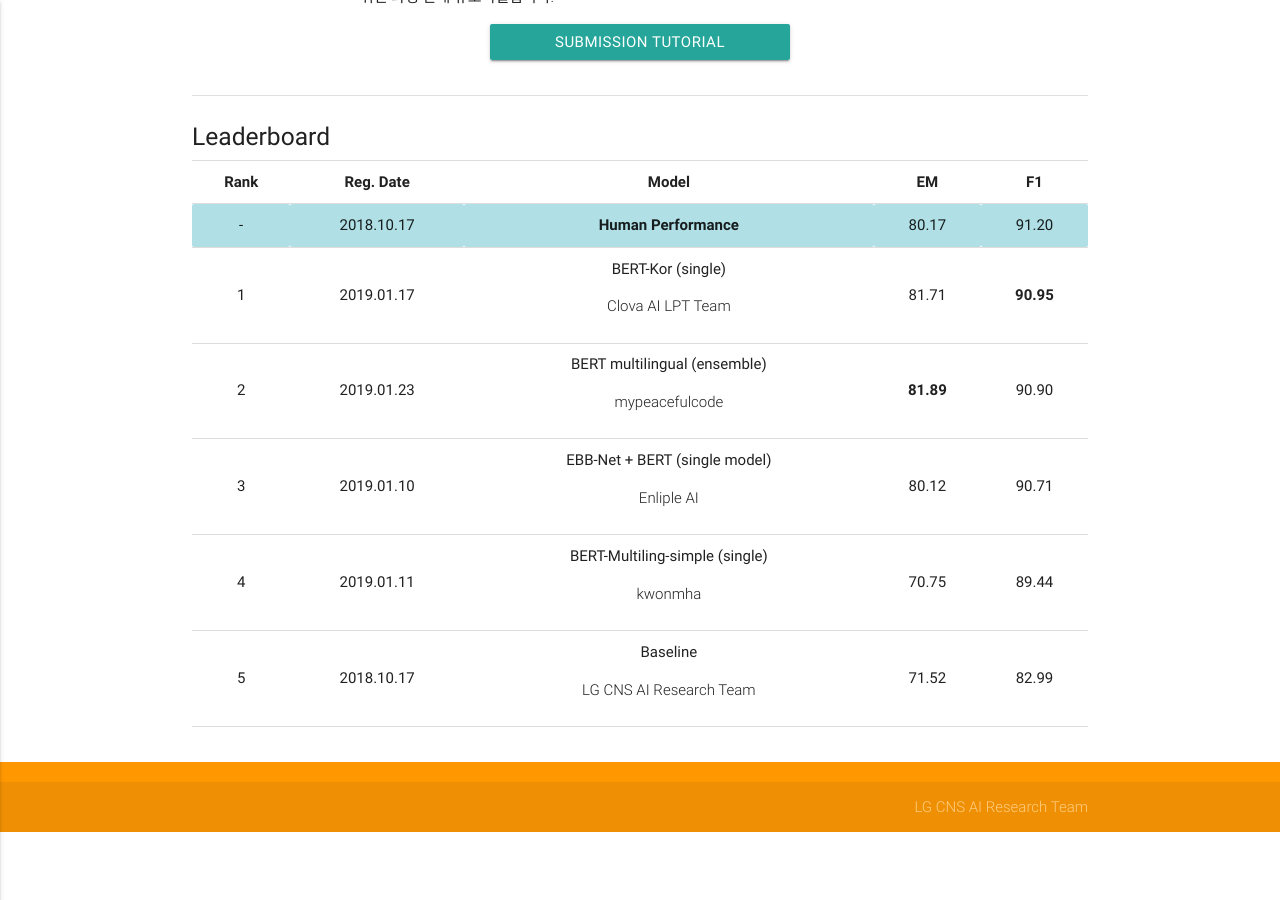
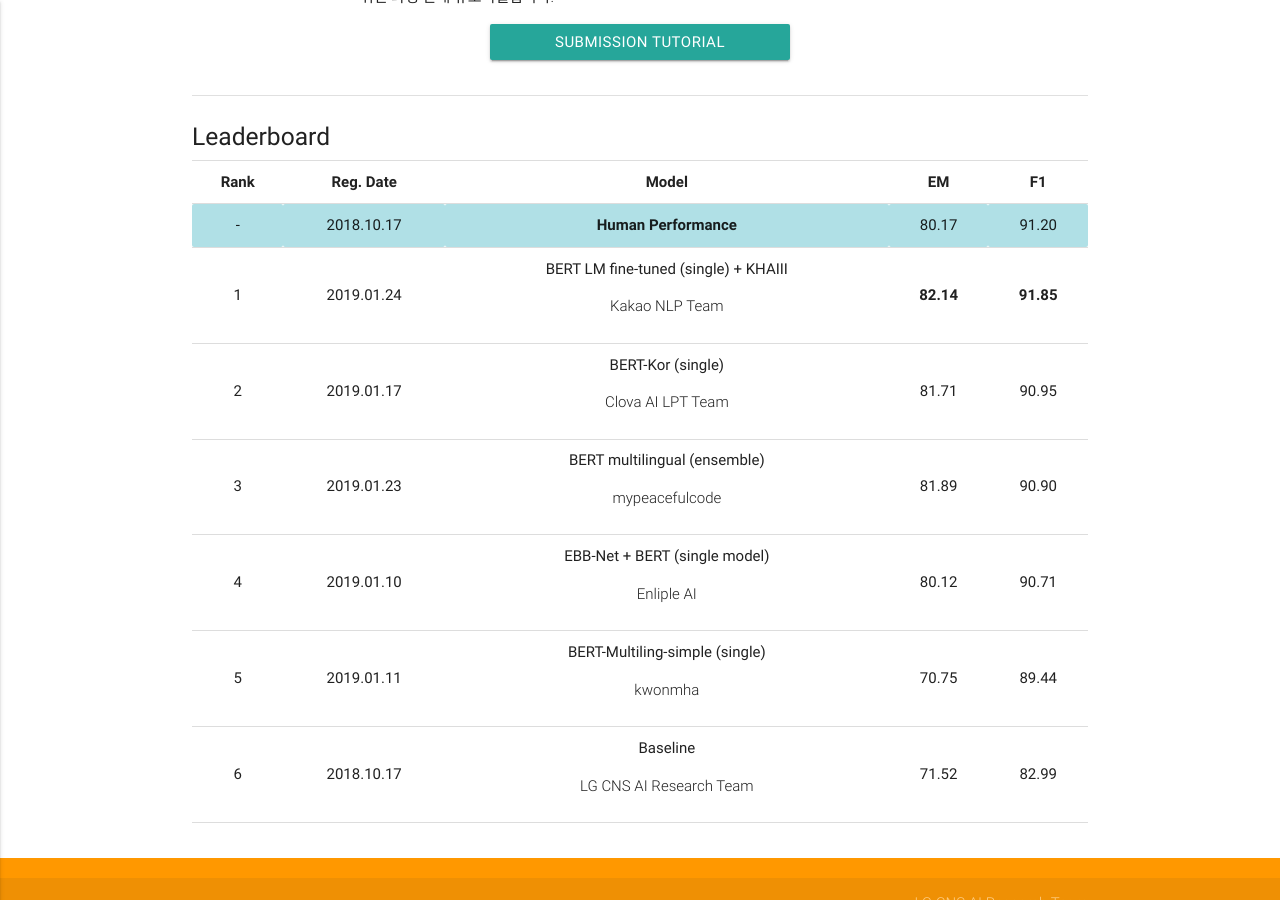
Before and after one commit to korquad/korquad.github.io, a Jekyll site: the page built from index.md, in a window 1280 px wide and 900 px high, scrolled down 1431 px. Built offline with Jekyll 4.4.1, drawn with Linux system fonts in a browser that asks for light colours; before the commit the page ends 2263 px from its top, so only the background shows below that.

Commit message:
19/01/24 leaderboard update (이현정y)

```diff
--- a/_layouts/home.html
+++ b/_layouts/home.html
@@ -172,25 +172,34 @@ style="width:300px">Submission Tutorial</a>
                     </tr>
                     <tr>
                       <td>1</td>
+                      <td>2019.01.24</td>
+                      <td>BERT LM fine-tuned (single) + KHAIII
+                        <p class="light">Kakao NLP Team</p>
+                      </td>
+                      <td><b>82.14</b></td>
+                      <td><b>91.85</b></td>
+                    </tr>
+                    <tr>
+                      <td>2</td>
                       <td>2019.01.17</td>
                       <td>BERT-Kor (single)
                         <p class="light">Clova AI LPT Team</p>
                       </td>
                       <td>81.71</td>
-                      <td><b>90.95</b></td>
+                      <td>90.95</td>
                     </tr>
                     <tr>
                     <tr>
-                      <td>2</td>
+                      <td>3</td>
                       <td>2019.01.23</td>
                       <td>BERT multilingual (ensemble)
                         <p class="light">mypeacefulcode</p>
                       </td>
-                      <td><b>81.89</b></td>
+                      <td>81.89</td>
                       <td>90.90</td>
                     </tr>
                     <tr>
-                      <td>3</td>
+                      <td>4</td>
                       <td>2019.01.10</td>
                       <td>EBB-Net + BERT (single model)
                         <p class="light">Enliple AI</p>
@@ -207,7 +216,7 @@ style="width:300px">Submission Tutorial</a>
                       <td>70.75</td>
                       <td>89.44</td>
                     </tr>
-                      <td>5</td>
+                      <td>6</td>
                       <td>2018.10.17</td>
                       <td>
                         Baseline<p class="light">LG CNS AI Research Team</p>
```
Also changed, not shown: other parts of _layouts/home.html (+1 -1 lines).
